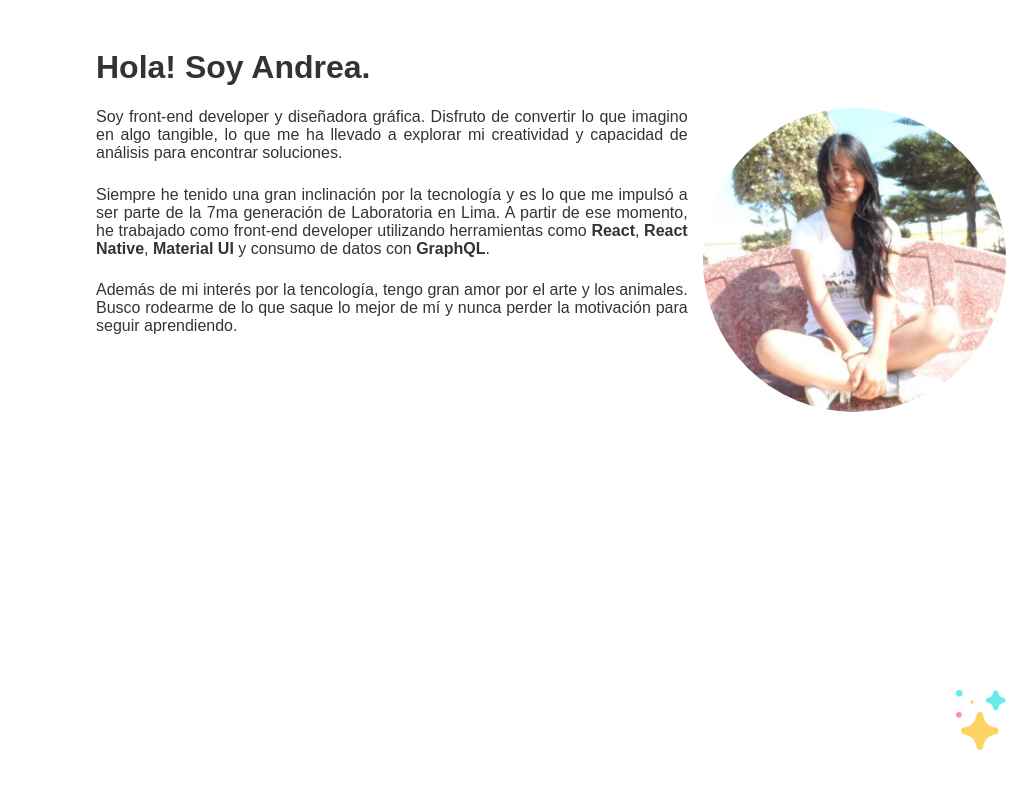
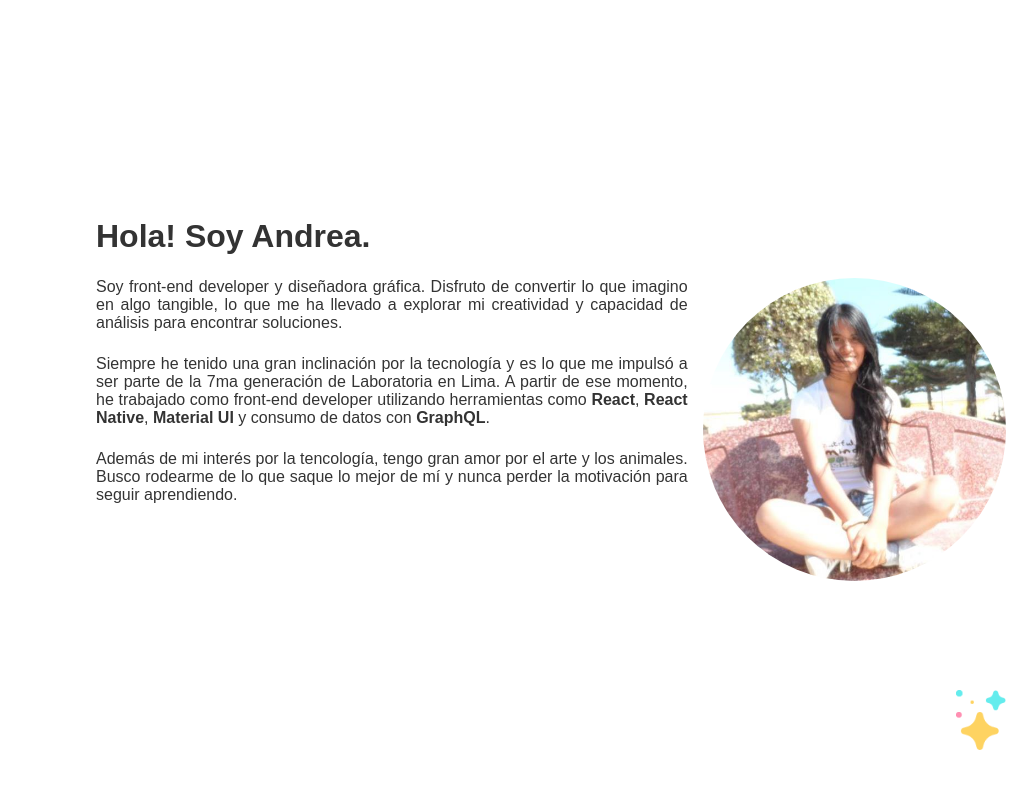
Before and after one commit to AndreaChumioque/andreachumioque.github.io, a Gatsby site: page /about in a window 1280 px wide. Shown: the full height of the page, 249-1280 px from the left. Built offline with nearby package versions, Linux system fonts and the light colour scheme; Gatsby itself is replaced by a stand-in of ours; what react-pose would draw is missing.

Commit message:
justify about page

```diff
--- a/src/components/About/index.js
+++ b/src/components/About/index.js
@@ -25,6 +25,7 @@ const About = () => (
         container
         component="section"
         direction="column"
+        justify="center"
         className={classNames('container', styles.aboutContainer)}
       >
         <h1>
```
